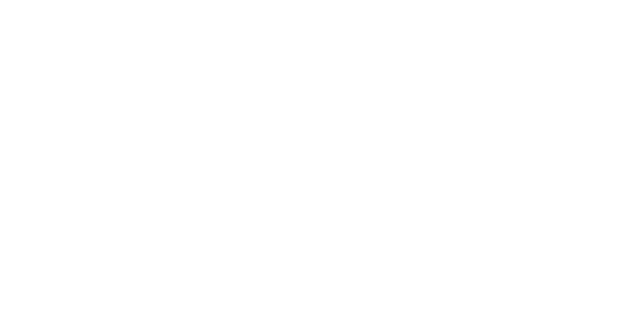
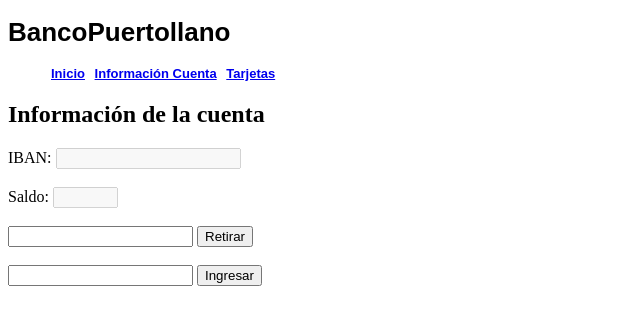
Before and after one commit to FranDaniels/Cliente-Banco, a plain HTML site: page InfoCuenta.html in a window 1280 px wide. Shown: the whole page, without its empty margins (0-640 px from the left). Drawn offline with Linux system fonts and the light colour scheme.

Commit message:
Creación rama personal y creación información cuenta

```diff
--- a/InfoCuenta.html
+++ b/InfoCuenta.html
@@ -8,8 +8,30 @@
 </head>
 <body>
     <div id="menu">
-
+        <h1>BancoPuertollano</h1>
+        <ul >
+            <li><a href="index.html">Inicio</a></li>
+            <li><a href="infoCuenta.html">Información Cuenta</a></li>
+            <li><a href="tarjetas.html">Tarjetas</a></li>
+        </ul>
     </div>
 
+    <div>
+        <h2>Información de la cuenta</h2>
+
+        <output>IBAN:</output>
+        <input type="text" id="ibanInfo" disabled><br>
+        <br>
+        <output>Saldo:</output>
+        <input type="text" id="saldoInfo" size="5" disabled><br>
+        <br>
+        <input type="text" id="saldoRetirar">
+        <button>Retirar</button><br>
+        <br>
+        <input type="text" id="saldoIngresar">
+        <button>Ingresar</button>
+    </div>
+    <script src="app.js"></script>
+    <script>cargarDatos()</script>
  </body>
  </html>
```
